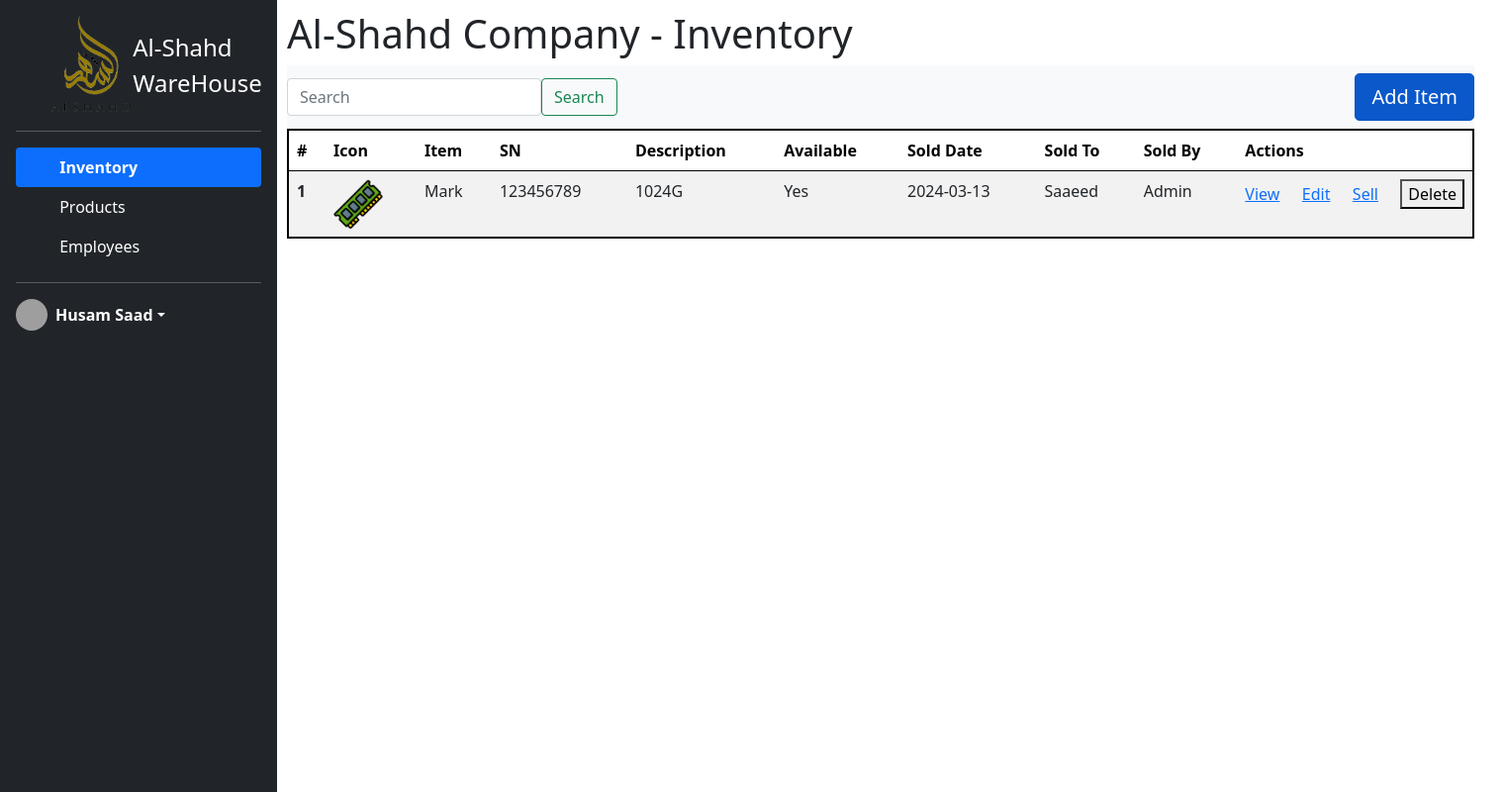
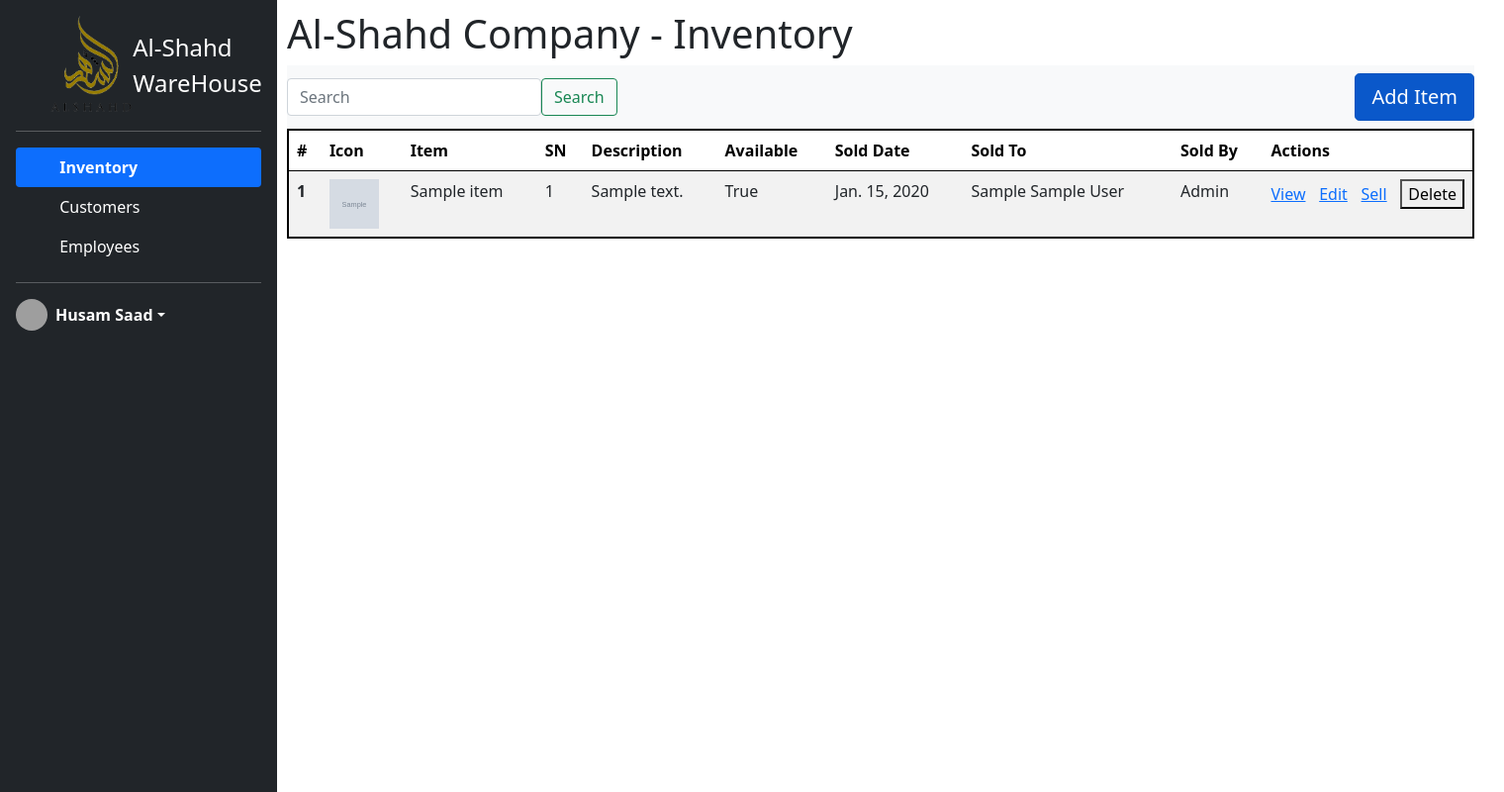
Before and after one commit to EngHusamSaad/Warehouse_Management, a Django app: page /login in a window 1520 px wide. Shown: the whole page at 99% size. Run offline with Django 5.2, Linux system fonts and the light colour scheme; tables that the repository leaves empty hold one stand-in row (values such as "Sample post"); grey boxes marked "Sample" are stand-in pictures; grey boxes are pictures that could not be loaded.

Commit message:
Final_10-12-2024

```diff
--- a/warehouse_mgt/warehousemgt/templates/customers.html
+++ b/warehouse_mgt/warehousemgt/templates/customers.html
@@ -31,7 +31,7 @@
                     <svg class="bi me-2" width="16" height="16">
                         <use xlink:href="#speedometer2"></use>
                     </svg>
-                    Dashboard
+                    Inventory
                 </a>
             </li>
 
@@ -40,7 +40,7 @@
                     <svg class="bi me-2" width="16" height="16">
                         <use xlink:href="#grid"></use>
                     </svg>
-                    Products
+                    Customers
                 </a>
             </li>
             <li>
@@ -73,7 +73,7 @@
 
     <div class="main_view">
 
-        <h1>Al-Shahd Company - Products</h1>
+        <h1>Al-Shahd Company - Customers</h1>
         <nav class="navbar navbar-light bg-light">
             <form class="form-inline" id="search">
               <input class="form-control mr-sm-2" type="search" placeholder="Search" aria-label="Search">
--- a/warehouse_mgt/warehousemgt/templates/main.html
+++ b/warehouse_mgt/warehousemgt/templates/main.html
@@ -45,7 +45,7 @@
                         <svg class="bi me-2" width="16" height="16">
                             <use xlink:href="#grid"></use>
                         </svg>
-                        Products
+                        Customers
                     </a>
                 </li>
                 <li>
@@ -91,6 +91,7 @@
 
         </nav>
 
+
         <table class="table table-striped" id="data_table">
             <thead>
                 <tr>
@@ -107,32 +108,37 @@
                 </tr>
             </thead>
             <tbody>
+                {% for item in all_items %}
                 <tr>
-                    <th scope="row">1</th>
-                    <td><img src="{% static 'img/ram.png' %}" alt="icon" class="icon" /></td>
-                    <td>Mark</td>
-                    <td>123456789</td>
-                    <td>1024G</td>
-                    <td>Yes</td>
-                    <td>2024-03-13</td>
-                    <td>Saaeed</td>
+                    <th scope="row">{{ item.id }}</th>
+                    <td><a href="http://127.0.0.1:8000/{{ item.icon.file.url }}" target="_blank">
+                        <img src="http://127.0.0.1:8000/{{ item.icon.file.url }}" alt="icon" class="icon" />
+                    </a></td>
+                    <td>{{ item.name_item }}</td>
+                    <td>{{ item.sn }}</td>
+                    <td>{{ item.description }}</td>
+                    <td>{{ item.isAvailble }}</td>
+                    <td>{{ item.sold_date }}</td>
+                    <td>{{ item.sold_by }}</td>
                     <td>Admin</td>
                     <td>
                         <div class="actions">
 
-                            <a href="shows/{{ show.id }}">View</a>
-                            <a href="shows/{{ show.id }}/edit">Edit</a>
-                            <a href="shows/{{ show.id }}/edit">Sell</a>
-                            <form action="deleteshow" method="post">
+                            <a href="item/{{ item.id }}">View</a>
+                            <a href="item/{{ item.id }}/edit">Edit</a>
+                            <a href="item/{{ item.id }}/edit">Sell</a>
+                            <form action="deleteitem" method="post">
                                 {% csrf_token %}
 
-                                <input type="hidden" name="show_id" value="{{ show.id }}">
+                                <input type="hidden" name="show_id" value="{{ item.id }}">
                                 <button type="submit">Delete</button>
                             </form>
                         </div>
                     </td>
 
                 </tr>
+
+                {% endfor %}
 
 
             </tbody>
--- a/warehouse_mgt/warehousemgt/views.py
+++ b/warehouse_mgt/warehousemgt/views.py
@@ -13,7 +13,8 @@ def index(request):
 
 
 def login(request):
-    return render(request,"main.html")
+    data = {"all_items": Item.objects.all()}
+    return render(request,"main.html",data)
 
 
 def customers(request):
```
Also changed, not shown: warehouse_mgt/warehousemgt/templates/add_item.html (+12 -1 lines), warehouse_mgt/media/imgs/5921800.png (added), warehouse_mgt/media/imgs/Screenshot_2024-11-13_105531_F7HYXBi.png (added), warehouse_mgt/media/imgs/Screenshot_2024-11-13_105531_XmtPs7B.png (added), warehouse_mgt/media/imgs/Screenshot_2024-12-10_095346.png (added), warehouse_mgt/media/imgs/ram.png (added), warehouse_mgt/warehousemgt/migrations/0001_initial.py, warehouse_mgt/warehousemgt/migrations/0002_employee.py (deleted), warehouse_mgt/warehousemgt/migrations/0003_document_alter_item_icon_alter_user_photo.py (deleted), warehouse_mgt/warehousemgt/migrations/0004_alter_item_customers_alter_item_sold_by_and_more.py (deleted), warehouse_mgt/warehousemgt/migrations/0005_alter_item_customers_alter_item_isavailble_and_more.py (deleted), warehouse_mgt/warehousemgt/static/img/add_icon.png (added).
